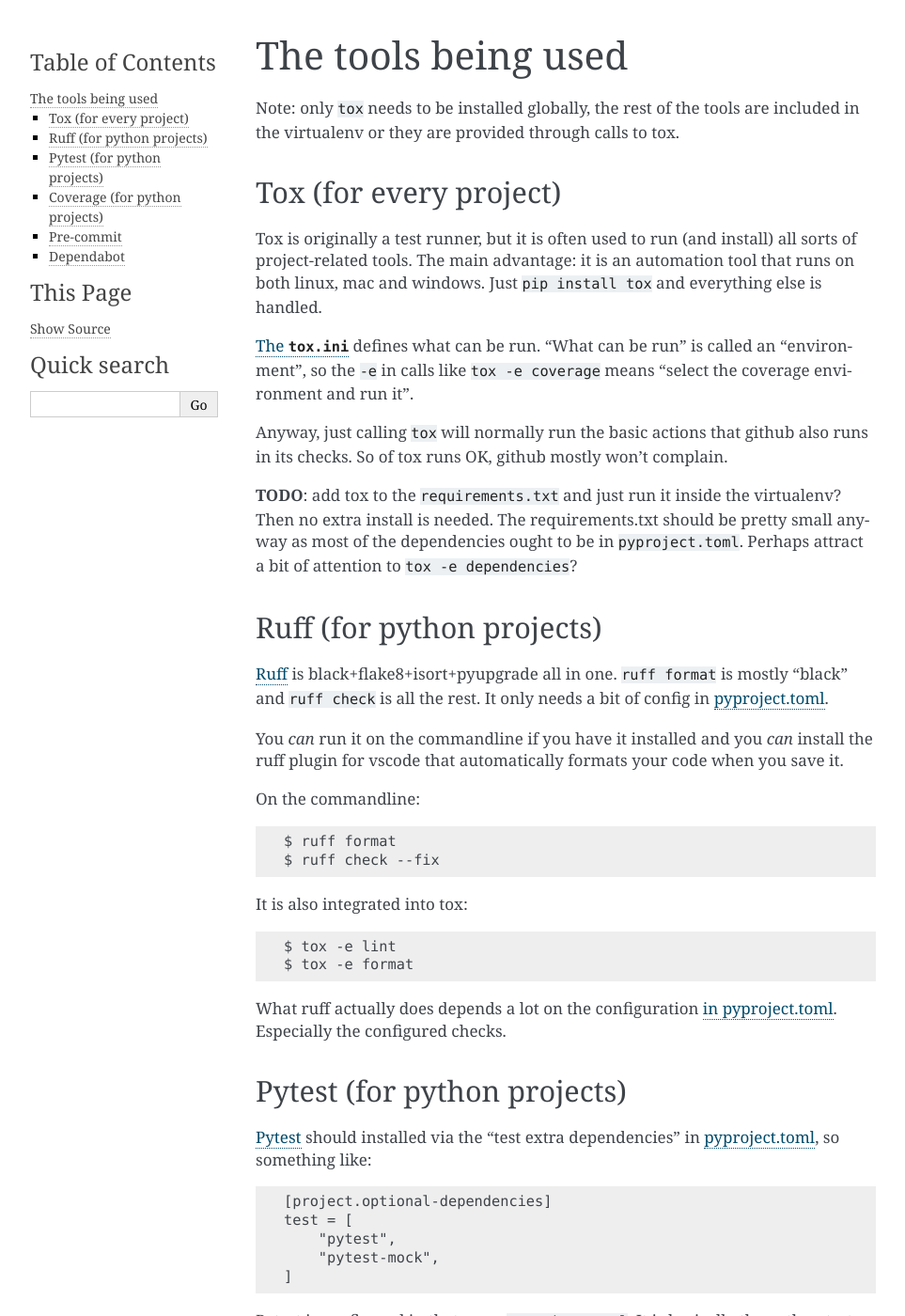
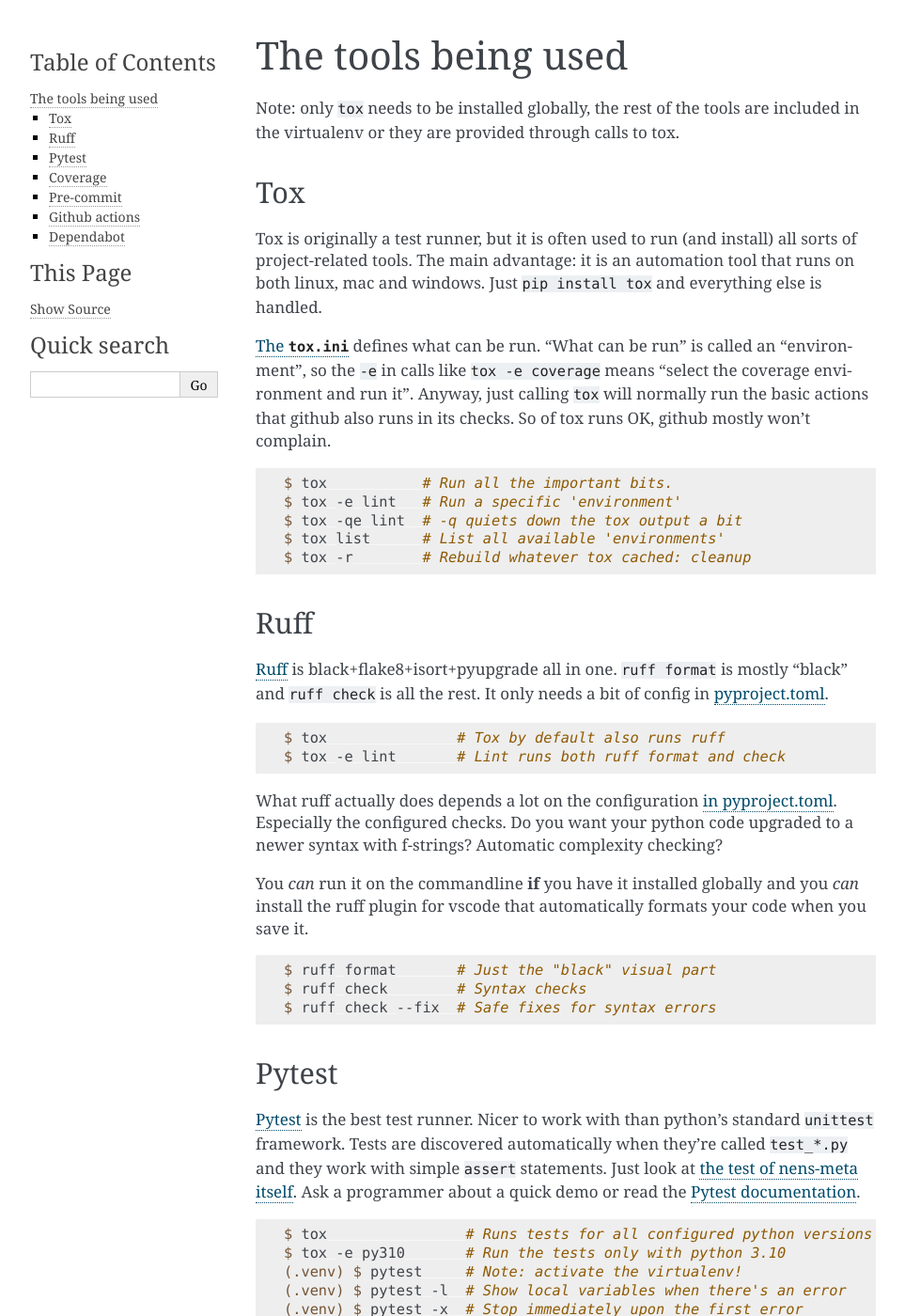
Before and after one commit to nens/nens-meta, a Sphinx documentation site: the page built from doc/tools.md, in a window 1280 px wide and 1400 px high. Shown: the whole window at 94% size, without its empty margins (148-1111 px from the left). Built offline with Sphinx 7.4.7, drawn with Linux system fonts in a browser that asks for light colours; some of the changed text lies outside the part shown.

Commit message:
Much nicer description of the tools and especially the cmdline

````diff
--- a/doc/tools.md
+++ b/doc/tools.md
@@ -2,66 +2,56 @@
 
 Note: only `tox` needs to be installed globally, the rest of the tools are included in the virtualenv or they are provided through calls to tox.
 
-(tox)=
-## Tox (for every project)
+## Tox
 
 Tox is originally a test runner, but it is often used to run (and install) all sorts of project-related tools. The main advantage: it is an automation tool that runs on both linux, mac and windows. Just `pip install tox` and everything else is handled.
 
-[The `tox.ini`](config-files.md#toxini) defines what can be run. "What can be run" is called an "environment", so the `-e` in calls like `tox -e coverage` means "select the coverage environment and run it".
+[The `tox.ini`](config-files.md#toxini) defines what can be run. "What can be run" is called an "environment", so the `-e` in calls like `tox -e coverage` means "select the coverage environment and run it". Anyway, just calling `tox` will normally run the basic actions that github also runs in its checks. So of tox runs OK, github mostly won't complain.
 
-Anyway, just calling `tox` will normally run the basic actions that github also runs in its checks. So of tox runs OK, github mostly won't complain.
-
-**TODO**: add tox to the `requirements.txt` and just run it inside the virtualenv? Then no extra install is needed. The requirements.txt should be pretty small anyway as most of the dependencies ought to be in `pyproject.toml`. Perhaps attract a bit of attention to `tox -e dependencies`?
+```console
+$ tox           # Run all the important bits.
+$ tox -e lint   # Run a specific 'environment'
+$ tox -qe lint  # -q quiets down the tox output a bit
+$ tox list      # List all available 'environments'
+$ tox -r        # Rebuild whatever tox cached: cleanup
+```
 
 
-(ruff)=
-## Ruff (for python projects)
+## Ruff
 
 [Ruff](https://docs.astral.sh/ruff/) is black+flake8+isort+pyupgrade all in one. `ruff format` is mostly "black" and `ruff check` is all the rest. It only needs a bit of config in [pyproject.toml](config-files.md#pyprojecttoml).
 
-You *can* run it on the commandline if you have it installed and you *can* install the ruff plugin for vscode that automatically formats your code when you save it.
+```console
+$ tox               # Tox by default also runs ruff
+$ tox -e lint       # Lint runs both ruff format and check
+```
 
-On the commandline:
+What ruff actually does depends a lot on the configuration  [in pyproject.toml](config-files.md#pyprojecttoml). Especially the configured checks. Do you want your python code upgraded to a newer syntax with f-strings? Automatic complexity checking?
 
-    $ ruff format
-    $ ruff check --fix
+You *can* run it on the commandline **if** you have it installed globally and you *can* install the ruff plugin for vscode that automatically formats your code when you save it.
 
-It is also integrated into tox:
-
-    $ tox -e lint
-    $ tox -e format
-
-What ruff actually does depends a lot on the configuration  [in pyproject.toml](config-files.md#pyprojecttoml). Especially the configured checks.
+```console
+$ ruff format       # Just the "black" visual part
+$ ruff check        # Syntax checks
+$ ruff check --fix  # Safe fixes for syntax errors
+```
 
 
-(pytest)=
-## Pytest (for python projects)
+## Pytest
 
-[Pytest](https://docs.pytest.org) should installed via the "test extra dependencies" in [pyproject.toml](config-files.md#pyprojecttoml), so something like:
+[Pytest](https://docs.pytest.org) is the best test runner. Nicer to work with than python's standard `unittest` framework. Tests are discovered automatically when they're called `test_*.py` and they work with simple `assert` statements. Just look at [the test of nens-meta itself](https://github.com/nens/nens-meta/tree/main/nens_meta/tests). Ask a programmer about a quick demo or read the [Pytest documentation](https://docs.pytest.org).
 
-    [project.optional-dependencies]
-    test = [
-        "pytest",
-        "pytest-mock",
-    ]
+```console
+$ tox                # Runs tests for all configured python versions
+$ tox -e py310       # Run the tests only with python 3.10
+(.venv) $ pytest     # Note: activate the virtualenv!
+(.venv) $ pytest -l  # Show local variables when there's an error
+(.venv) $ pytest -x  # Stop immediately upon the first error
+```
 
-Pytest is configured in that same `pyproject.toml`. It is basically the python test runner that everyone uses. Tests are discovered automatically when they're called `test_*.py` and they work with simple `assert` statements. Just look at [the test of nens-meta itself](https://github.com/nens/nens-meta/tree/main/nens_meta/tests).
+Everything (like vscode) that recognises a virtualenv should be able to run pytest out of the box. Note: for readability's sake, tox's pytest output is a bit shorter than when you run pytest directly.
 
-Ask a programmer about a quick demo or read the [Pytest documentation](https://docs.pytest.org).
-
-If the virtualenv is activated, pytest should just run as:
-
-    $ pytest
-
-Simple as that. Everything (like vscode) that recognises a virtualenv should be able to run pytest out of the box. There are a couple of handy tricks with pytest:
-
-    $ pytest -l  # If a test fails, show the locally known variables.
-    # pytest -x  # Stop immediately upon the first error: handy if you have many
-
-Tox (without any options) also runs the tests that pytest runs, only with less verbosity and for (optionally) multiple python versions. The tests are the same, though.
-
-
-## Coverage (for python projects)
+## Coverage
 
 Configured in `pyproject.toml`, run via `tox -e coverage`. Shows the coverage as a textual summary and generates `htmlcov/index.html` for a nice visual representation.
 
@@ -74,15 +64,21 @@
 
 Even pre-commit doesn't need installing as "tox" does it for you.
 
-**Optionally** you can insert it into your git workflow with `pre-commit install`, then pre-commit will run and will check your files before adding them to a commit. That's something for the serious programmers, probably, as when there's an error, getting past it might be a tad tricky.
+**Optionally** you can insert it into your git workflow with `pre-commit install`, then pre-commit will run and will check your files before adding them to a commit. That's something for the "hard-core" programmers, probably, as when there's an error, getting past it might be a tad tricky.
 
-Run it with:
+```console
+$ tox          # Tox by itself also runs 'lint'
+$ tox -e lint  # "Lint" calls pre-commit
+```
 
-    $ tox -e lint
+Pre-commit runs everything from ruff to spaces-at-the-end-of-lines checkers to yaml/toml syntax checkers. The configuration happens in [.pre-commit-config.yaml](./config-files.md#pre-commit-config-yaml).
 
-This runs everything from ruff to spaces-at-the-end-of-lines checkers to yaml/toml syntax checkers.
 
-TODO: ansible detection + pre-commit setup.
+## Github actions
+
+In the `main/master` branch and in pull requests, a `nens-meta` github action is automatically run. What gets tested/checked there is is the same as what should be done if you just run `tox` locally.
+
+The way everything is set up hopefully makes working with this kind of checks easier and more comfortable.
 
 
 ## Dependabot
````
